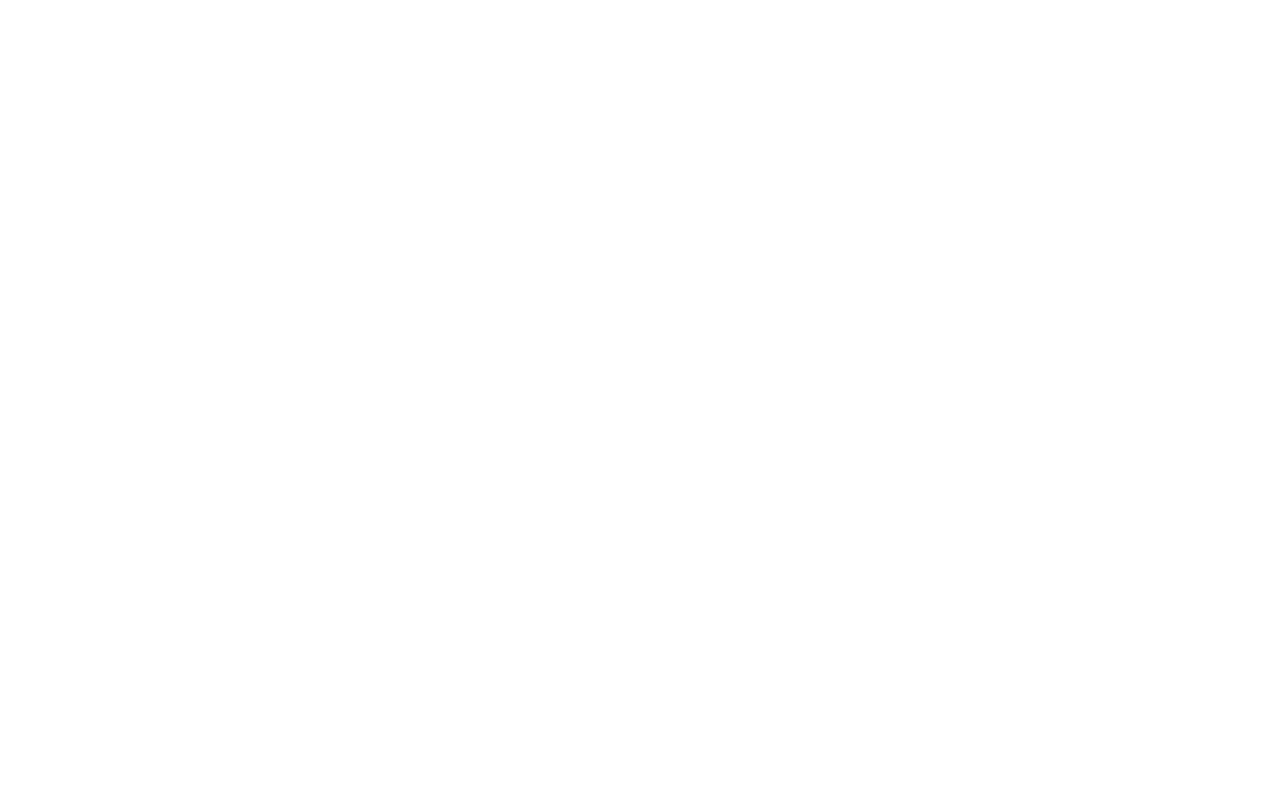
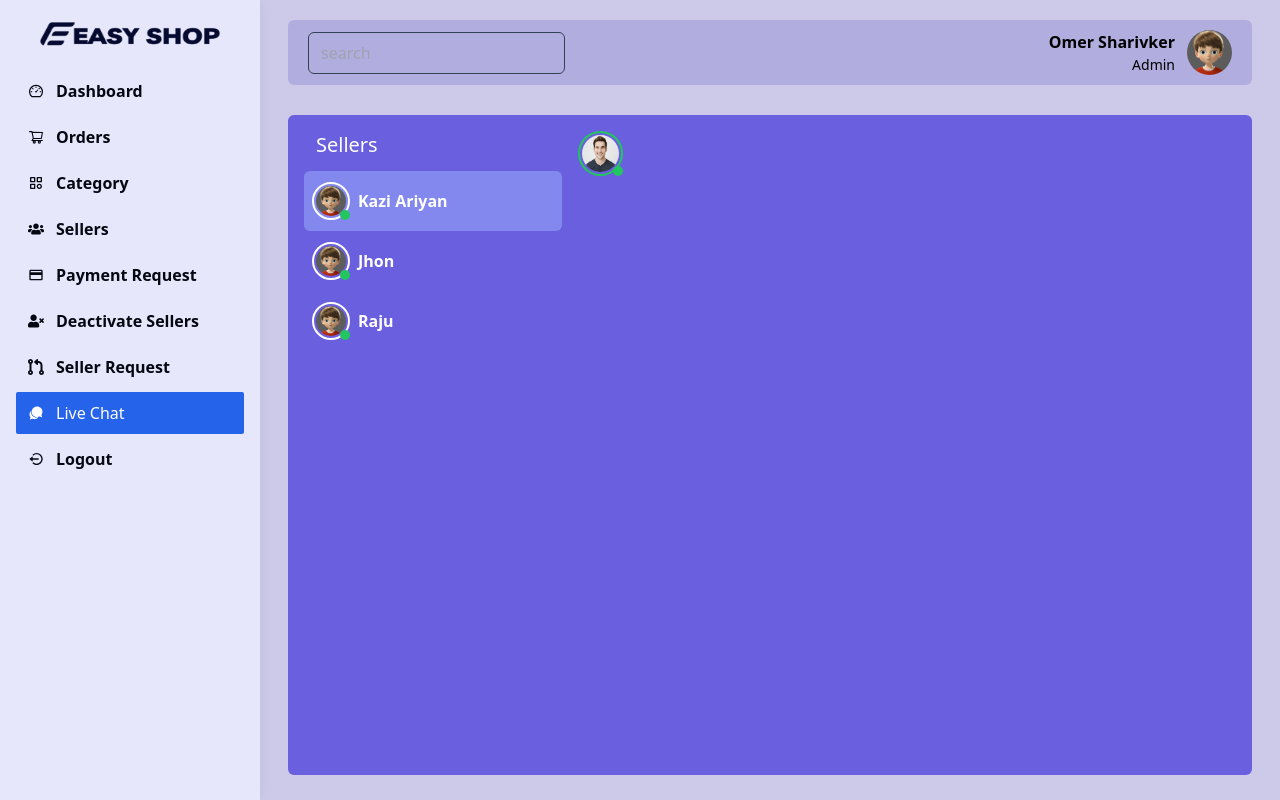
Before and after one commit to OmerSharivker/Ecommerce, a React (Create React App) app in the folder dashboard/: page /admin/dashboard/chat-sellers in a window 1280 px wide. Before the commit this address had no page. Built offline with nearby package versions, Linux system fonts and the light colour scheme.

Commit message:
chat design

```diff
--- a/dashboard/src/navigation/allNav.js
+++ b/dashboard/src/navigation/allNav.js
@@ -64,7 +64,7 @@
         title : 'Live Chat',
         icon : <IoIosChatbubbles />,
         role : 'admin',
-        path: '/admin/dashboard/chat-seller'
+        path: '/admin/dashboard/chat-sellers'
     }
 
 ]
--- a/dashboard/src/router/routes/adminRoutes.js
+++ b/dashboard/src/router/routes/adminRoutes.js
@@ -1,4 +1,5 @@
 import { lazy } from "react";
+
 
 const AdminDashboard =lazy (()=> import('../../views/admin/AdminDashboard'))
 const Orders =lazy (()=> import('../../views/admin/Orders'));
@@ -8,6 +9,7 @@
 const DeactivateSellers = lazy (()=> import('../../views/admin/DeactivateSellers'));
 const SellerRequest =lazy (()=> import('../../views/admin/SellerRequest'));
 const SellerDetails =lazy (()=> import('../../views/admin/SellerDetails'))  ;
+const ChatSeller =lazy (()=> import('../../views/admin/ChatSeller'))
 
 export const adminRoutes =[
      {
@@ -58,4 +60,10 @@
                element : <SellerDetails/> ,
                role : 'admin'
     }
+    ,
+     {
+               path: 'admin/dashboard/chat-sellers',
+               element : <ChatSeller/> ,
+               role : 'admin'
+    }
 ]
--- /dev/null
+++ b/dashboard/src/views/admin/ChatSeller.jsx
@@ -0,0 +1,94 @@
+import React, { useState } from 'react';
+import { IoMdClose } from "react-icons/io";
+import { FaList } from 'react-icons/fa6';
+
+const ChatSeller = () => {
+
+    const [show, setShow] = useState(false)
+    const sellerId = 65
+
+    return (
+    <div className='px-2 lg:px-7 py-5'>
+        <div className='w-full bg-[#6a5fdf] px-4 py-4 rounded-md h-[calc(100vh-140px)]'>
+            <div className='flex w-full h-full relative'>
+                <div className={`w-[280px] h-full absolute z-10 ${show ? '-left-[16px]' : '-left-[336px]'} md:left-0 md:relative transition-all `}>
+                    <div className='w-full h-[calc(100vh-177px)] bg-[#9e97e9] md:bg-transparent overflow-y-auto'>
+                 <div className='flex text-xl justify-between items-center p-4 md:p-0 md:px-3 md:pb-3 text-white'>
+                    <h2>Sellers</h2>
+                    <span  onClick={() => setShow(!show)}className='block cursor-pointer md:hidden'><IoMdClose /> </span>
+                        </div>
+                        <div className={`h-[60px] flex justify-start gap-2 items-center text-white px-2 py-2 rounded-md cursor-pointer bg-[#8288ed] `}>
+        <div className='relative'>
+         <img className='w-[38px] h-[38px] border-white border-2 max-w-[38px] p-[2px] rounded-full' src="http://localhost:3000/images/admin.jpg" alt="" />
+         <div className='w-[10px] h-[10px] bg-green-500 rounded-full absolute right-0 bottom-0'></div>
+        </div>
+        <div className='flex justify-center items-start flex-col w-full'>
+            <div className='flex justify-between items-center w-full'>
+                <h2 className='text-base font-semibold'>Kazi Ariyan</h2>
+            </div>
+        </div>
+       </div>
+       <div className={`h-[60px] flex justify-start gap-2 items-center text-white px-2 py-2 rounded-sm cursor-pointer`}>
+        <div className='relative'>
+         <img className='w-[38px] h-[38px] border-white border-2 max-w-[38px] p-[2px] rounded-full' src="http://localhost:3000/images/admin.jpg" alt="" />
+         <div className='w-[10px] h-[10px] bg-green-500 rounded-full absolute right-0 bottom-0'></div>
+        </div>
+        <div className='flex justify-center items-start flex-col w-full'>
+            <div className='flex justify-between items-center w-full'>
+                <h2 className='text-base font-semibold'>Jhon</h2>
+            </div>
+        </div>
+       </div>
+       <div className={`h-[60px] flex justify-start gap-2 items-center text-white px-2 py-2 rounded-sm cursor-pointer`}>
+        <div className='relative'>
+         <img className='w-[38px] h-[38px] border-white border-2 max-w-[38px] p-[2px] rounded-full' src="http://localhost:3000/images/admin.jpg" alt="" />
+         <div className='w-[10px] h-[10px] bg-green-500 rounded-full absolute right-0 bottom-0'></div>
+        </div>
+        <div className='flex justify-center items-start flex-col w-full'>
+            <div className='flex justify-between items-center w-full'>
+                <h2 className='text-base font-semibold'>Raju</h2>
+            </div>
+        </div>
+       </div>
+
+
+        </div>
+    </div>
+
+    <div className='w-full md:w-[calc(100%-200px)] md:pl-4'>
+        <div className='flex justify-between items-center'>
+            {
+                sellerId && <div className='flex justify-start items-center gap-3'>
+           <div className='relative'>
+         <img className='w-[45px] h-[45px] border-green-500 border-2 max-w-[45px] p-[2px] rounded-full' src="http://localhost:3000/images/demo.jpg" alt="" />
+         <div className='w-[10px] h-[10px] bg-green-500 rounded-full absolute right-0 bottom-0'></div>
+        </div>
+
+                </div>
+            }
+
+            <div onClick={()=> setShow(!show)} className='w-[35px] flex md:hidden h-[35px] rounded-sm bg-blue-500 shadow-lg hover:shadow-blue-500/50 justify-center cursor-pointer items-center text-white'>
+                <span><FaList/> </span>
+            </div>
+
+
+        </div>
+
+    </div>
+
+
+
+
+
+
+
+        </div>
+
+
+        </div>
+
+    </div>
+    );
+};
+
+export default ChatSeller;
```
